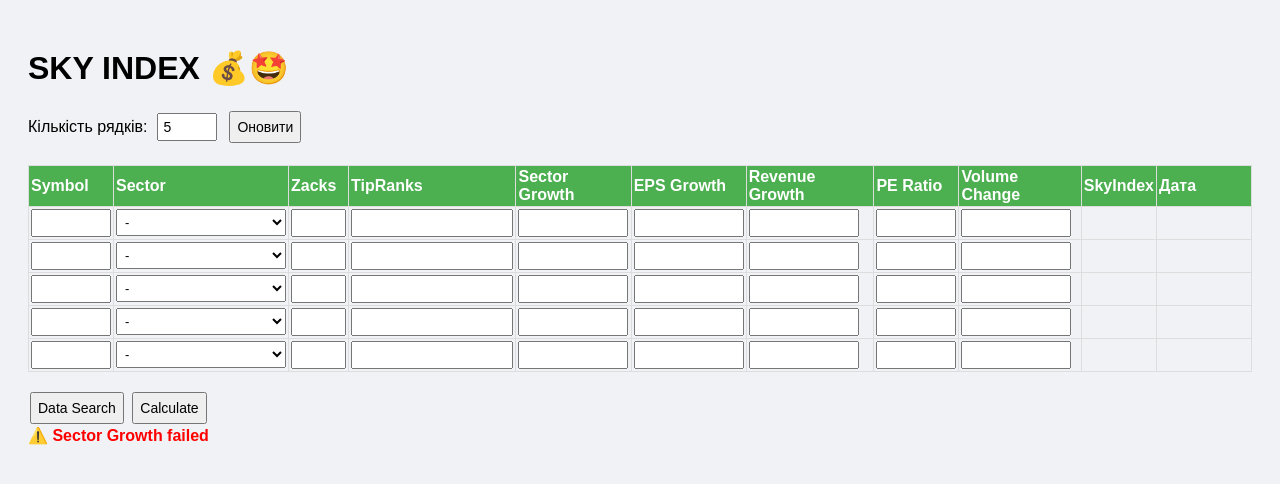
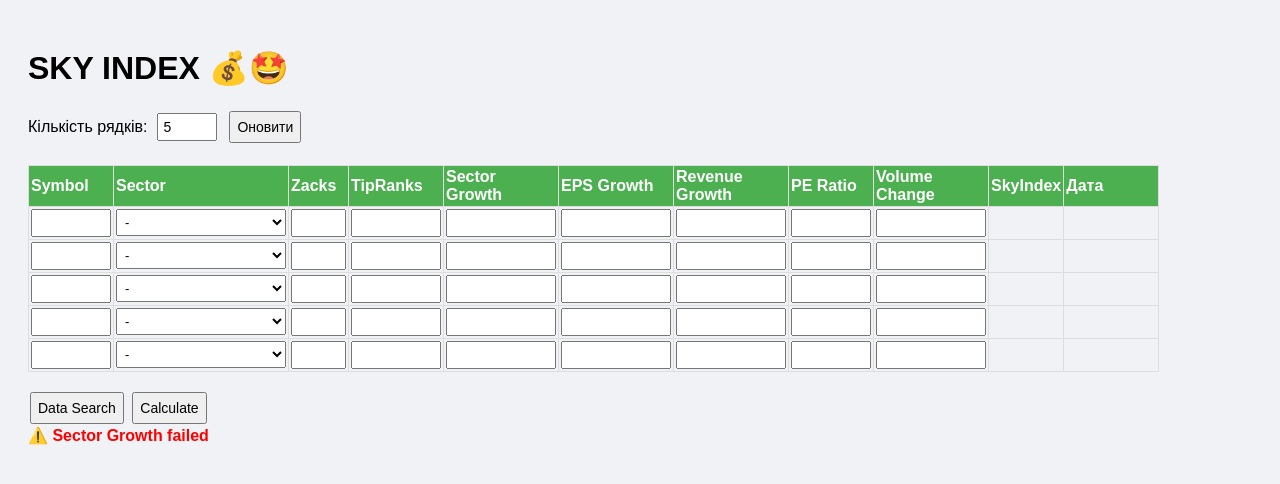
Before and after one commit to YuriiPoltavets/IndexSky, a Flask app: page / in a window 1280 px wide. Shown: the top 484 px of the page. Run offline with Flask 3, Linux system fonts and the light colour scheme.

Commit message:
fix: align new data columns after tipranks

```diff
--- a/templates/index.html
+++ b/templates/index.html
@@ -42,6 +42,9 @@
         }
         .zacks-output {
             width: 55px;
+        }
+        .tipranks-col {
+            width: 90px;
         }
         .sector-growth {
             width: 110px;
@@ -111,17 +114,17 @@
             <table>
                 <thead>
                     <tr>
-                        <th data-tooltip="Біржовий тикер акції або ETF">Symbol</th>
-                        <th data-tooltip="Галузь, до якої належить компанія">Sector</th>
-                        <th data-tooltip="Рейтинг Zacks від 1 (сильна покупка) до 5 (продаж)">Zacks</th>
-                        <th>TipRanks</th>
-                        <th data-tooltip="Зміна ціни галузевого ETF за певний період">Sector Growth</th>
-                        <th data-tooltip="Ріст прибутку на акцію за рік або квартал">EPS Growth</th>
-                        <th data-tooltip="Зростання виручки компанії">Revenue Growth</th>
-                        <th data-tooltip="Співвідношення ціни до прибутку">PE Ratio</th>
-                        <th data-tooltip="Зміна обсягу торгів за добу">Volume Change</th>
-                        <th data-tooltip="Підсумкова оцінка моделі">SkyIndex</th>
-                        <th data-tooltip="Дата, на яку зібрані ці дані">Дата</th>
+                        <th style="width: 80px;" data-tooltip="Біржовий тикер акції або ETF">Symbol</th>
+                        <th style="width: 170px;" data-tooltip="Галузь, до якої належить компанія">Sector</th>
+                        <th style="width: 55px;" data-tooltip="Рейтинг Zacks від 1 (сильна покупка) до 5 (продаж)">Zacks</th>
+                        <th class="tipranks-col" style="width: 90px;">TipRanks</th>
+                        <th class="sector-growth" data-tooltip="Зміна ціни галузевого ETF за певний період">Sector Growth</th>
+                        <th class="eps-growth" data-tooltip="Ріст прибутку на акцію за рік або квартал">EPS Growth</th>
+                        <th class="revenue-growth" data-tooltip="Зростання виручки компанії">Revenue Growth</th>
+                        <th class="pe-ratio" data-tooltip="Співвідношення ціни до прибутку">PE Ratio</th>
+                        <th class="volume-change" data-tooltip="Зміна обсягу торгів за добу">Volume Change</th>
+                        <th style="width: 60px;" data-tooltip="Підсумкова оцінка моделі">SkyIndex</th>
+                        <th style="width: 90px;" data-tooltip="Дата, на яку зібрані ці дані">Дата</th>
                     </tr>
                 </thead>
                 <tbody>
@@ -138,7 +141,7 @@
                             </select>
                         </td>
                         <td><input type="text" class="zacks-output" name="zacks_{{ i }}" value="{{ row['Zacks'] }}"></td>
-                        <td><input type="text" name="tipranks_{{ i }}" value="{{ row['TipRanks'] }}"></td>
+                        <td class="tipranks-col"><input type="text" name="tipranks_{{ i }}" value="{{ row['TipRanks'] }}"></td>
                         <td><input type="text" class="sector-growth" name="sector_growth_{{ i }}" value="{{ row['Sector Growth'] }}"></td>
                         <td><input type="text" class="eps-growth" name="eps_growth_{{ i }}" value="{{ row['EPS Growth'] }}"></td>
                         <td><input type="text" class="revenue-growth" name="revenue_growth_{{ i }}" value="{{ row['Revenue Growth'] }}"></td>
```
